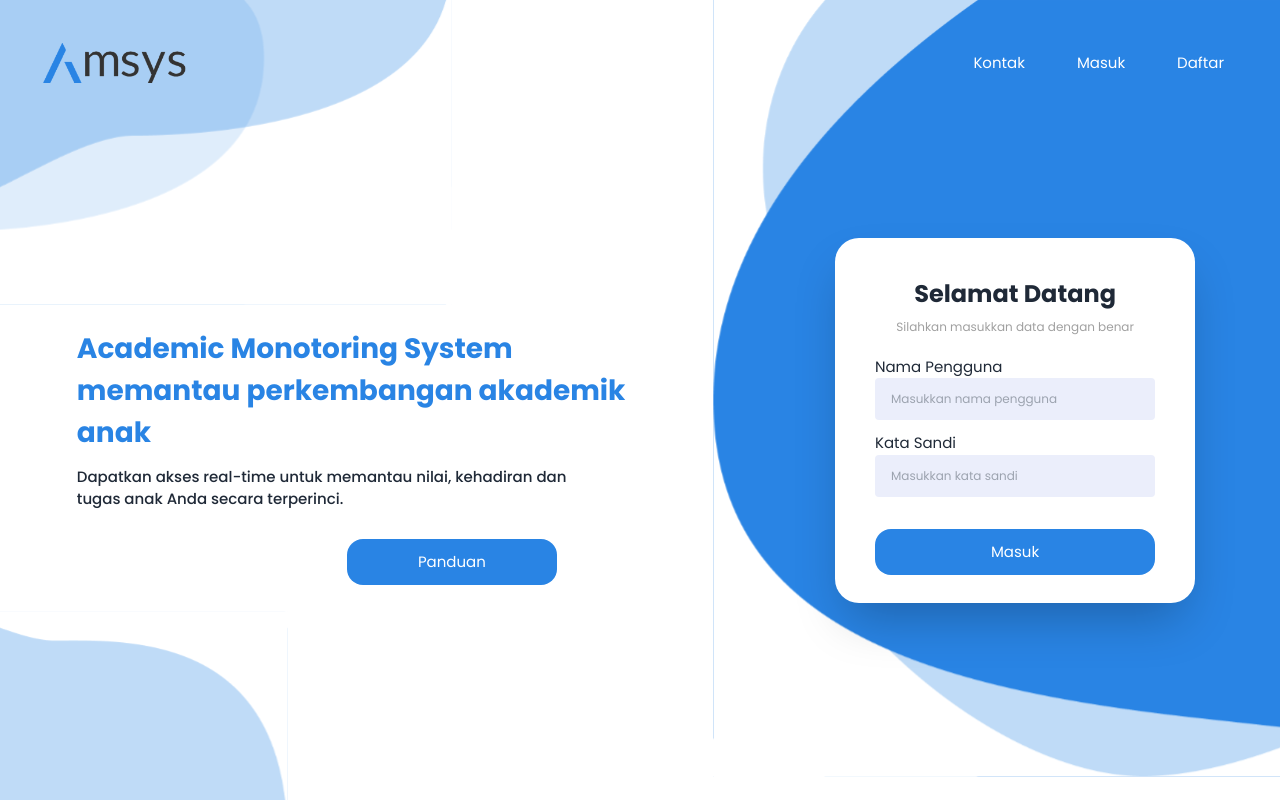
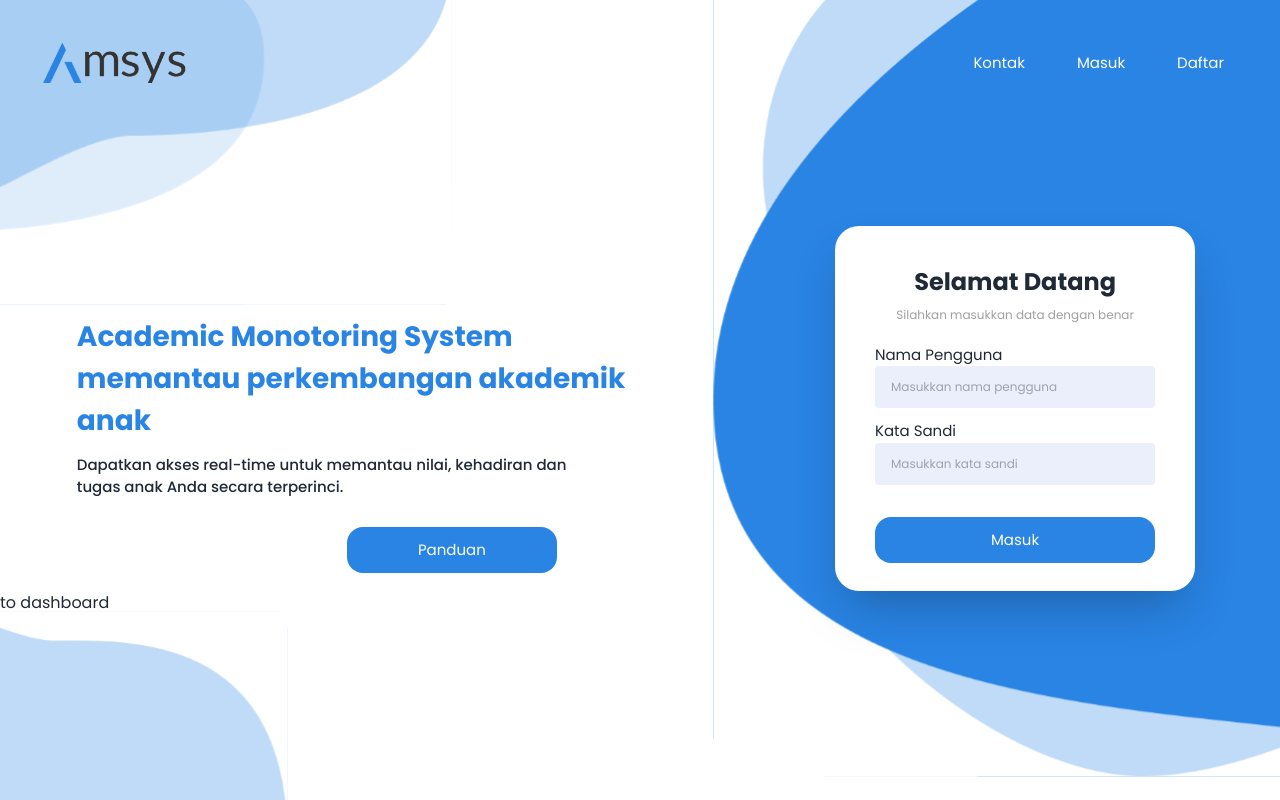
Before and after one commit to Hilaladiii/amsys, a React (Vite) app: page / in a window 1280 px wide. Built offline with nearby package versions, Linux system fonts and the light colour scheme; what tailwindcss-animated would draw is missing.

Commit message:
solve bug routing 3

```diff
--- a/src/Pages/dashboardPage.jsx
+++ b/src/Pages/dashboardPage.jsx
@@ -8,7 +8,7 @@ const DashboardPage = () => {
   return (
     <div className="w-full h-screen bg-[url('/Images/BackgroundDashboard.svg')] bg-no-repeat bg-cover flex flex-col justify-center">
       <Navbar />
-      <Link to={'/dashboard'}>to dashboard</Link>
+
     </div>
   )
 }
--- a/src/Pages/landingPage.jsx
+++ b/src/Pages/landingPage.jsx
@@ -1,4 +1,5 @@
 
+import { Link } from "react-router-dom"
 import Button from "../Components/Elements/Button/Button"
 import CardLogin from "../Components/Fragments/CardLogin"
 import CardRegister from "../Components/Fragments/CardRegister"
@@ -28,6 +29,8 @@ const LandingPage = () => {
         <div className="mb-[50px]"></div>
       </div>
 
+      <Link to={'/dashboard'}>to dashboard</Link>
+
     </div>
   )
 }
```
